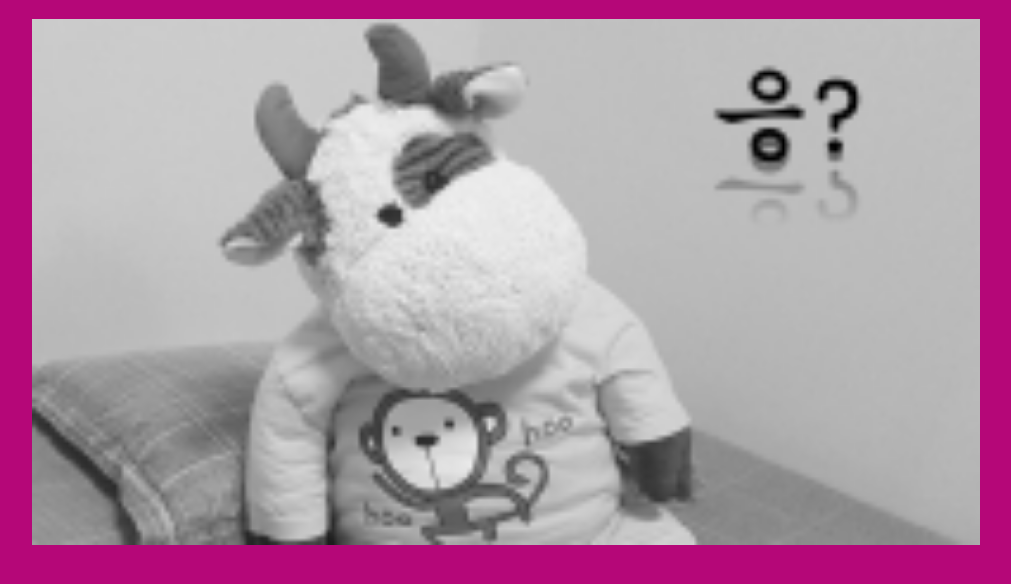
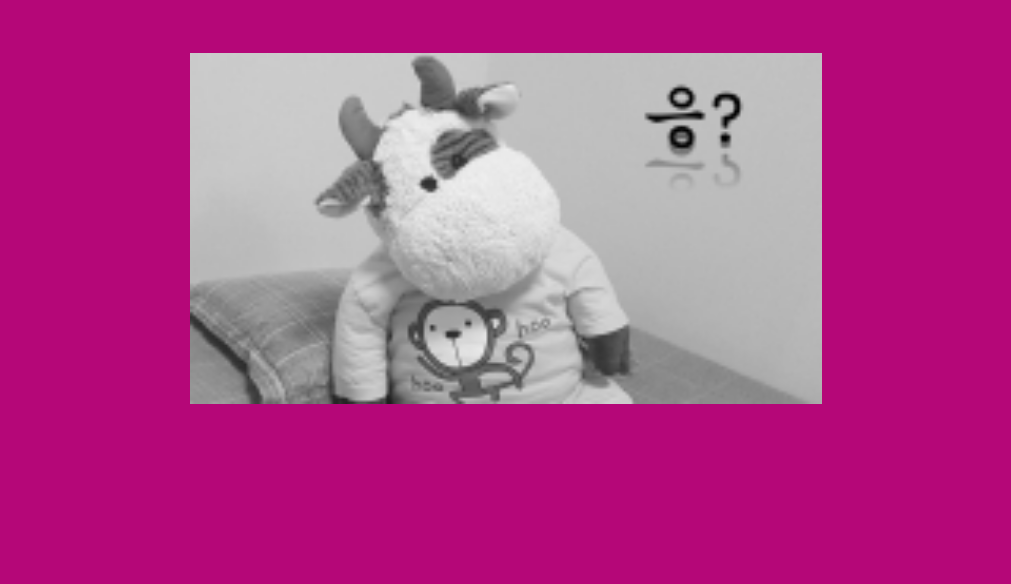
Before and after one commit to leedonghwie/escape, a plain HTML site: page index.html in a window 1280 px wide. Shown: the part 96-680 px from the top of the page, without its empty margins (134-1145 px from the left). Drawn offline with Linux system fonts and the light colour scheme.

Commit message:
Update index.html

```diff
--- a/index.html
+++ b/index.html
@@ -18,6 +18,7 @@
       var s = Math.floor((distance % (1000 * 60)) / 1000);
     document.getElementById("d-day").innerHTML = "탈출까지 " + d +"일 " + h + "시간 " + m + "분 " + s + "초"; });
   </script>
-<p><img src="damdong.jpg" width="75%" class="center"></p>
+<br>
+<p><img src="damdong.jpg" width="50%" class="center"></p>
   <p><a href="http://donghwilee.com>블로그로</a></p>
 </body>
```
